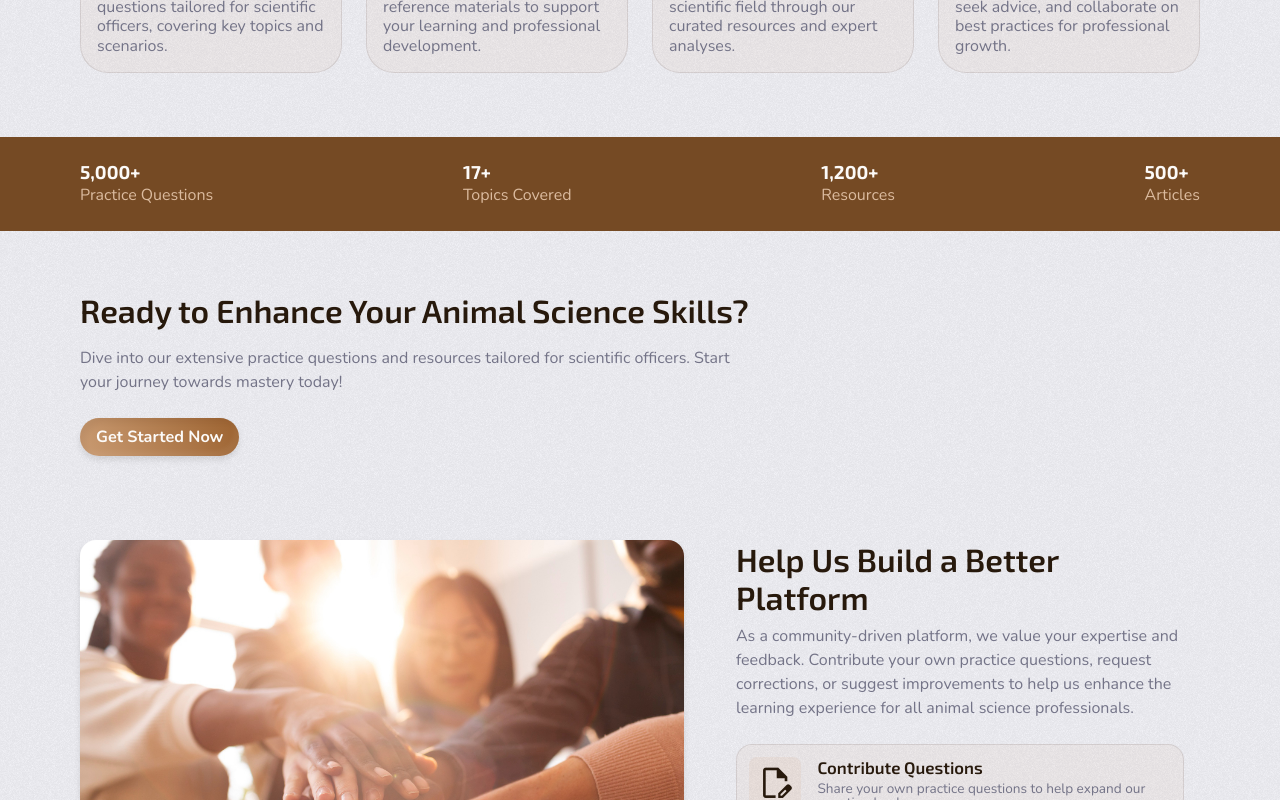
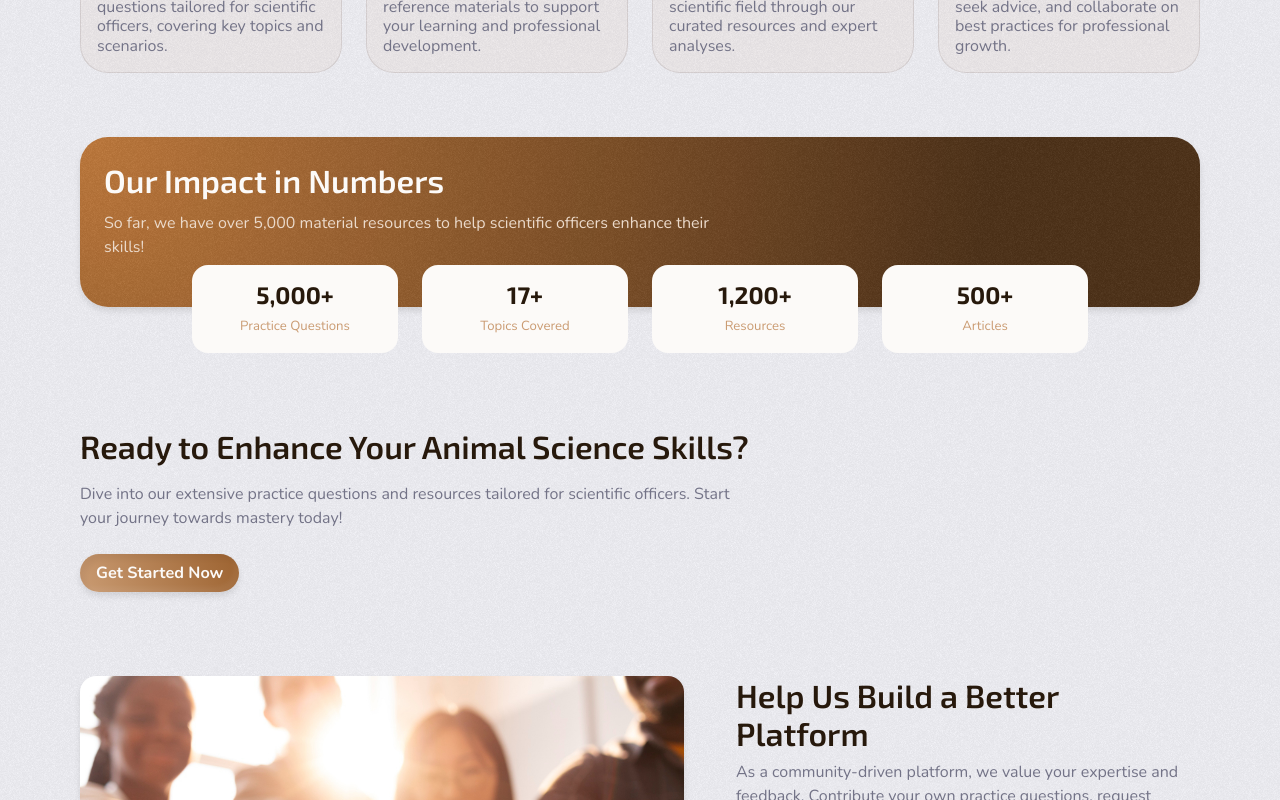
Before and after one commit to Timbar09/the_scientific_officer, a React (Vite) app: page / in a window 1280 px wide. Shown: the part 1080-1880 px from the top of the page. Built offline with nearby package versions, Linux system fonts and the light colour scheme.

Commit message:
Enhance Home page layout and styling with responsive adjustments for metrics and hero sections

```diff
--- a/src/assets/sass/pages/_Home.scss
+++ b/src/assets/sass/pages/_Home.scss
@@ -35,6 +35,11 @@
 
     &--description {
       max-width: max(40rem, 60%);
+      text-align: center;
+
+      @include mq(md) {
+        text-align: left;
+      }
     }
   }
 
@@ -97,7 +102,72 @@
   }
 
   &__metric {
-    background-color: clr(primary, 700);
+    @include mq(md) {
+      margin-block-end: 6rem;
+    }
+
+    .container {
+      border-radius: radius(lg);
+      background-image: radial-gradient(
+        circle at top left,
+        clr(primary, 500),
+        clr(primary, 800) 80%
+      );
+      box-shadow: $shadow-md;
+    }
+
+    &__content {
+      position: relative;
+      border-radius: inherit;
+      background-image: url(/src/assets/images/background-pattern.png);
+      background-size: 200px 200px;
+      background-position: 0 0;
+    }
+
+    &--title {
+      color: clr(primary, 100);
+      margin-bottom: spacing(2);
+    }
+
+    &--list {
+      display: grid;
+      margin-inline: auto;
+
+      @include mq(sm) {
+        grid-template-columns: repeat(2, 1fr);
+      }
+
+      @include mq(md) {
+        grid-template-columns: repeat(4, 1fr);
+        min-width: 95%;
+        position: absolute;
+        top: 75%;
+        left: 50%;
+        transform: translate(-50%, 0%);
+      }
+
+      @include mq(lg) {
+        max-width: max(80%, 40rem);
+        min-width: 80%;
+      }
+    }
+
+    &--item {
+      border-radius: radius(md);
+      text-align: center;
+      flex: 1;
+
+      &__value {
+        font-size: 1.5rem;
+        font-weight: 700;
+        color: clr(primary, 900);
+      }
+
+      &__label {
+        font-size: 0.825rem;
+        color: clr(primary, 400);
+      }
+    }
   }
 
   &__contribute {
--- a/src/pages/home/HomeHero.tsx
+++ b/src/pages/home/HomeHero.tsx
@@ -26,7 +26,7 @@ const HomeHero = () => {
             <span>Through Practice</span>
           </h1>
 
-          <div className="flex jc-center jc-@md-start gap-3">
+          <div className="flex jc-center jc-@md-start gap-3 flex-wrap">
             <Button>
               <Link to="/articles" className="clr-inherit">
                 Start Practicing
--- a/src/pages/home/HomeMetrics.tsx
+++ b/src/pages/home/HomeMetrics.tsx
@@ -24,16 +24,24 @@ const HomeMetrics = () => {
 
   return (
     <section className="home__metric">
-      <div className="container p-block-4">
-        <h2 className="sr-only">
+      <div className="container">
+        <div className="home__metric__content p-4">
+          <h2 className="home__section--title home__metric--title">
+            Our Impact in Numbers
+          </h2>
+
+          <p className="home__section--description m-block-end-4 clr-primary-200">
             So far, we have over 5,000 material resources to help scientific
             officers enhance their skills!
-        </h2>
+          </p>
 
-        <ul className="home__metric--list flex flex-@md-row flex-@sm-column jc-@md-between ai-center gap-5">
+          <ul className="home__metric--list gap-4">
             {metrics.map((metric) => (
-            <li className="home__metric--item text-center" key={metric.label}>
-              <h3 className="home__metric--item__value clr-primary-100 fw-bold">
+              <li
+                className="home__metric--item text-center bg-primary-100 p-3"
+                key={metric.label}
+              >
+                <h3 className="home__metric--item__value clr-primary-100 fw-bold m-block-end-1">
                   {metric.value}
                 </h3>
                 <p className="home__metric--item__label clr-primary-300">
@@ -43,6 +51,7 @@ const HomeMetrics = () => {
             ))}
           </ul>
         </div>
+      </div>
     </section>
   );
 };
```
Lines whose indentation alone changed are shown as unchanged.
